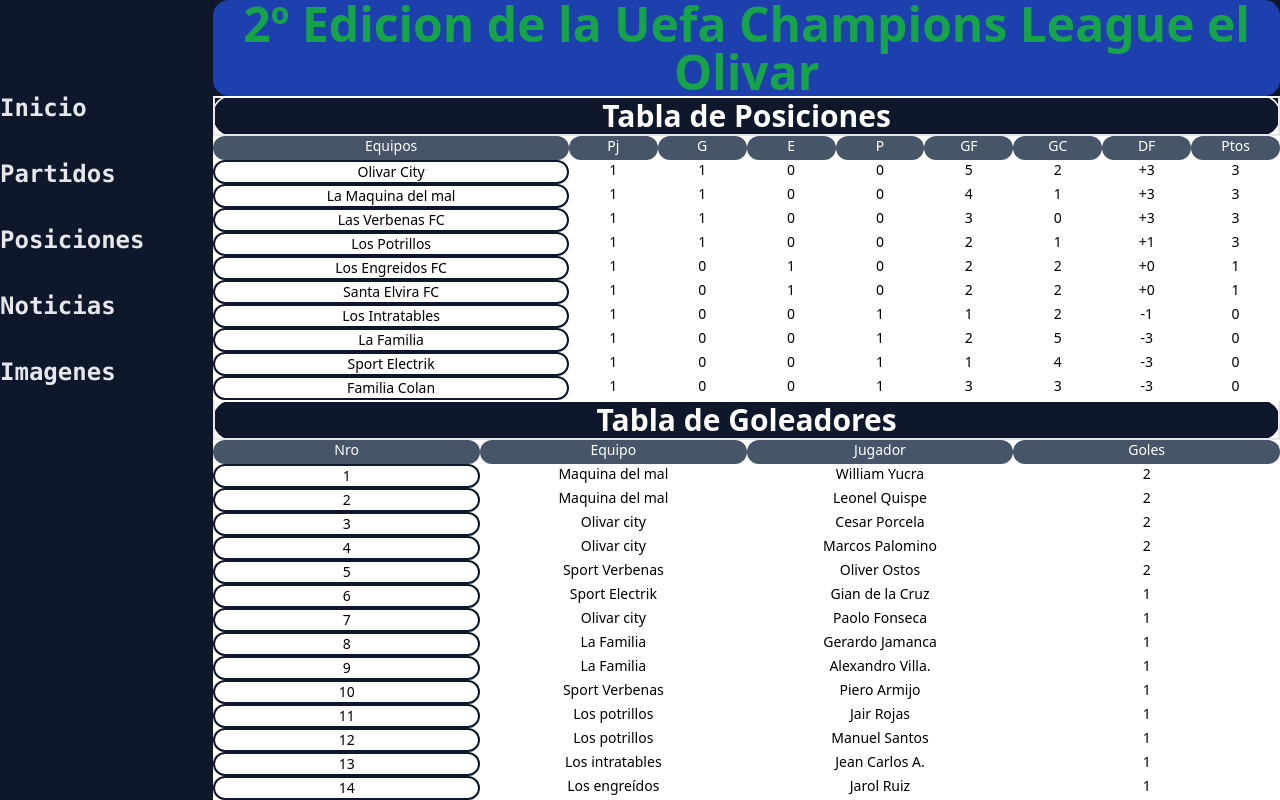
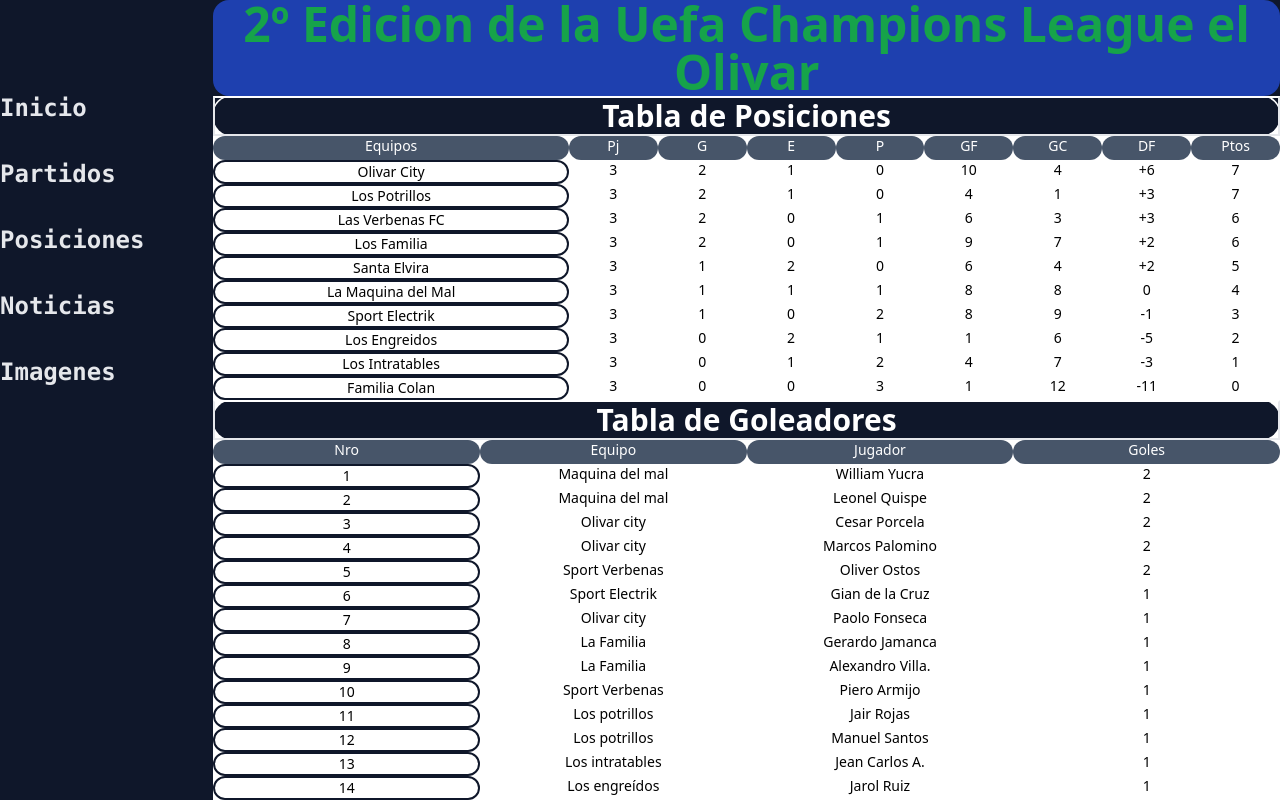
Before and after one commit to CarlosTovar1582/futbol, a React (Vite) app: page /Posiciones in a window 1280 px wide. Shown: the top 800 px of the page. Built offline with nearby package versions, Linux system fonts and the light colour scheme.

Commit message:
Update Posiciones.jsx

```diff
--- a/src/components/Posiciones.jsx
+++ b/src/components/Posiciones.jsx
@@ -24,94 +24,94 @@
                 <div className='rounded-2xl   h-6 bg-slate-600 text-sm'>Ptos</div>
                 {/* Equipos */}
                 <div className='col-span-4 ... text-black rounded-2xl border-2 border-slate-900 ... h-6 text-sm'>Olivar City</div>
-                <div className='text-black rounded-2xl  h-6 text-sm'>1</div>
+                <div className='text-black rounded-2xl  h-6 text-sm'>3</div>
+                <div className='text-black rounded-2xl  h-6 text-sm'>2</div>
                 <div className='text-black rounded-2xl  h-6 text-sm'>1</div>
                 <div className='text-black rounded-2xl  h-6 text-sm'>0</div>
-                <div className='text-black rounded-2xl  h-6 text-sm'>0</div>
-                <div className='text-black rounded-2xl  h-6 text-sm'>5</div>
+                <div className='text-black rounded-2xl  h-6 text-sm'>10</div>
+                <div className='text-black rounded-2xl  h-6 text-sm'>4</div>
+                <div className='text-black rounded-2xl  h-6 text-sm'>+6</div>
+                <div className='text-black rounded-2xl  h-6 text-sm'>7</div>
+                <div className='col-span-4 ... text-black rounded-2xl border-2 border-slate-900 ... h-6 text-sm'>Los Potrillos</div>
+                <div className='text-black rounded-2xl  h-6 text-sm'>3</div>
                 <div className='text-black rounded-2xl  h-6 text-sm'>2</div>
-                <div className='text-black rounded-2xl  h-6 text-sm'>+3</div>
-                <div className='text-black rounded-2xl  h-6 text-sm'>3</div>
-                <div className='col-span-4 ... text-black rounded-2xl border-2 border-slate-900 ... h-6 text-sm'>La Maquina del mal</div>
                 <div className='text-black rounded-2xl  h-6 text-sm'>1</div>
-                <div className='text-black rounded-2xl  h-6 text-sm'>1</div>
-                <div className='text-black rounded-2xl  h-6 text-sm'>0</div>
                 <div className='text-black rounded-2xl  h-6 text-sm'>0</div>
                 <div className='text-black rounded-2xl  h-6 text-sm'>4</div>
                 <div className='text-black rounded-2xl  h-6 text-sm'>1</div>
                 <div className='text-black rounded-2xl  h-6 text-sm'>+3</div>
+                <div className='text-black rounded-2xl  h-6 text-sm'>7</div>
+                <div className='col-span-4 ... text-black rounded-2xl border-2 border-slate-900 ... h-6 text-sm'>Las Verbenas FC</div>
                 <div className='text-black rounded-2xl  h-6 text-sm'>3</div>
-                <div className='col-span-4 ... text-black rounded-2xl border-2 border-slate-900 ... h-6 text-sm'>Las Verbenas FC</div>
+                <div className='text-black rounded-2xl  h-6 text-sm'>2</div>
+                <div className='text-black rounded-2xl  h-6 text-sm'>0</div>
+                <div className='text-black rounded-2xl  h-6 text-sm'>1</div>
+                <div className='text-black rounded-2xl  h-6 text-sm'>6</div>
+                <div className='text-black rounded-2xl  h-6 text-sm'>3</div>
+                <div className='text-black rounded-2xl  h-6 text-sm'>+3</div>
+                <div className='text-black rounded-2xl  h-6 text-sm'>6</div>
+                <div className='col-span-4 ... text-black rounded-2xl border-2 border-slate-900 ... h-6 text-sm'>Los Familia</div>
+                <div className='text-black rounded-2xl  h-6 text-sm'>3</div>
+                <div className='text-black rounded-2xl  h-6 text-sm'>2</div>
+                <div className='text-black rounded-2xl  h-6 text-sm'>0</div>
+                <div className='text-black rounded-2xl  h-6 text-sm'>1</div>
+                <div className='text-black rounded-2xl  h-6 text-sm'>9</div>
+                <div className='text-black rounded-2xl  h-6 text-sm'>7</div>
+                <div className='text-black rounded-2xl  h-6 text-sm'>+2</div>
+                <div className='text-black rounded-2xl  h-6 text-sm'>6</div>
+                <div className='col-span-4 ... text-black rounded-2xl border-2 border-slate-900 ... h-6 text-sm'>Santa Elvira</div>
+                <div className='text-black rounded-2xl  h-6 text-sm'>3</div>
+                <div className='text-black rounded-2xl  h-6 text-sm'>1</div>
+                <div className='text-black rounded-2xl  h-6 text-sm'>2</div>
+                <div className='text-black rounded-2xl  h-6 text-sm'>0</div>
+                <div className='text-black rounded-2xl  h-6 text-sm'>6</div>
+                <div className='text-black rounded-2xl  h-6 text-sm'>4</div>
+                <div className='text-black rounded-2xl  h-6 text-sm'>+2</div>
+                <div className='text-black rounded-2xl  h-6 text-sm'>5</div>
+                <div className='col-span-4 ... text-black rounded-2xl border-2 border-slate-900 ... h-6 text-sm'>La Maquina del Mal</div>
+                <div className='text-black rounded-2xl  h-6 text-sm'>3</div>
                 <div className='text-black rounded-2xl  h-6 text-sm'>1</div>
                 <div className='text-black rounded-2xl  h-6 text-sm'>1</div>
+                <div className='text-black rounded-2xl  h-6 text-sm'>1</div>
+                <div className='text-black rounded-2xl  h-6 text-sm'>8</div>
+                <div className='text-black rounded-2xl  h-6 text-sm'>8</div>
+                <div className='text-black rounded-2xl  h-6 text-sm'>0</div>
+                <div className='text-black rounded-2xl  h-6 text-sm'>4</div>
+                <div className='col-span-4 ... text-black rounded-2xl border-2 border-slate-900 ... h-6 text-sm'>Sport Electrik</div>
+                <div className='text-black rounded-2xl  h-6 text-sm'>3</div>
+                <div className='text-black rounded-2xl  h-6 text-sm'>1</div>
+                <div className='text-black rounded-2xl  h-6 text-sm'>0</div>
+                <div className='text-black rounded-2xl  h-6 text-sm'>2</div>
+                <div className='text-black rounded-2xl  h-6 text-sm'>8</div>
+                <div className='text-black rounded-2xl  h-6 text-sm'>9</div>
+                <div className='text-black rounded-2xl  h-6 text-sm'>-1</div>
+                <div className='text-black rounded-2xl  h-6 text-sm'>3</div>
+                <div className='col-span-4 ... text-black rounded-2xl border-2 border-slate-900 ... h-6 text-sm'>Los Engreidos</div>
+                <div className='text-black rounded-2xl  h-6 text-sm'>3</div>
+                <div className='text-black rounded-2xl  h-6 text-sm'>0</div>
+                <div className='text-black rounded-2xl  h-6 text-sm'>2</div>
+                <div className='text-black rounded-2xl  h-6 text-sm'>1</div>
+                <div className='text-black rounded-2xl  h-6 text-sm'>1</div>
+                <div className='text-black rounded-2xl  h-6 text-sm'>6</div>
+                <div className='text-black rounded-2xl  h-6 text-sm'>-5</div>
+                <div className='text-black rounded-2xl  h-6 text-sm'>2</div>
+                <div className='col-span-4 ... text-black rounded-2xl border-2 border-slate-900 ... h-6 text-sm'>Los Intratables</div>
+                <div className='text-black rounded-2xl  h-6 text-sm'>3</div>
+                <div className='text-black rounded-2xl  h-6 text-sm'>0</div>
+                <div className='text-black rounded-2xl  h-6 text-sm'>1</div>
+                <div className='text-black rounded-2xl  h-6 text-sm'>2</div>
+                <div className='text-black rounded-2xl  h-6 text-sm'>4</div>
+                <div className='text-black rounded-2xl  h-6 text-sm'>7</div>
+                <div className='text-black rounded-2xl  h-6 text-sm'>-3</div>
+                <div className='text-black rounded-2xl  h-6 text-sm'>1</div>
+                <div className='col-span-4 ... text-black rounded-2xl border-2 border-slate-900 ... h-6 text-sm'>Familia Colan</div>
+                <div className='text-black rounded-2xl  h-6 text-sm'>3</div>
                 <div className='text-black rounded-2xl  h-6 text-sm'>0</div>
                 <div className='text-black rounded-2xl  h-6 text-sm'>0</div>
                 <div className='text-black rounded-2xl  h-6 text-sm'>3</div>
-                <div className='text-black rounded-2xl  h-6 text-sm'>0</div>
-                <div className='text-black rounded-2xl  h-6 text-sm'>+3</div>
-                <div className='text-black rounded-2xl  h-6 text-sm'>3</div>
-                <div className='col-span-4 ... text-black rounded-2xl border-2 border-slate-900 ... h-6 text-sm'>Los Potrillos</div>
                 <div className='text-black rounded-2xl  h-6 text-sm'>1</div>
-                <div className='text-black rounded-2xl  h-6 text-sm'>1</div>
-                <div className='text-black rounded-2xl  h-6 text-sm'>0</div>
-                <div className='text-black rounded-2xl  h-6 text-sm'>0</div>
-                <div className='text-black rounded-2xl  h-6 text-sm'>2</div>
-                <div className='text-black rounded-2xl  h-6 text-sm'>1</div>
-                <div className='text-black rounded-2xl  h-6 text-sm'>+1</div>
-                <div className='text-black rounded-2xl  h-6 text-sm'>3</div>
-                <div className='col-span-4 ... text-black rounded-2xl border-2 border-slate-900 ... h-6 text-sm'>Los Engreidos FC</div>
-                <div className='text-black rounded-2xl  h-6 text-sm'>1</div>
-                <div className='text-black rounded-2xl  h-6 text-sm'>0</div>
-                <div className='text-black rounded-2xl  h-6 text-sm'>1</div>
-                <div className='text-black rounded-2xl  h-6 text-sm'>0</div>
-                <div className='text-black rounded-2xl  h-6 text-sm'>2</div>
-                <div className='text-black rounded-2xl  h-6 text-sm'>2</div>
-                <div className='text-black rounded-2xl  h-6 text-sm'>+0</div>
-                <div className='text-black rounded-2xl  h-6 text-sm'>1</div>
-                <div className='col-span-4 ... text-black rounded-2xl border-2 border-slate-900 ... h-6 text-sm'>Santa Elvira FC</div>
-                <div className='text-black rounded-2xl  h-6 text-sm'>1</div>
-                <div className='text-black rounded-2xl  h-6 text-sm'>0</div>
-                <div className='text-black rounded-2xl  h-6 text-sm'>1</div>
-                <div className='text-black rounded-2xl  h-6 text-sm'>0</div>
-                <div className='text-black rounded-2xl  h-6 text-sm'>2</div>
-                <div className='text-black rounded-2xl  h-6 text-sm'>2</div>
-                <div className='text-black rounded-2xl  h-6 text-sm'>+0</div>
-                <div className='text-black rounded-2xl  h-6 text-sm'>1</div>
-                <div className='col-span-4 ... text-black rounded-2xl border-2 border-slate-900 ... h-6 text-sm'>Los Intratables</div>
-                <div className='text-black rounded-2xl  h-6 text-sm'>1</div>
-                <div className='text-black rounded-2xl  h-6 text-sm'>0</div>
-                <div className='text-black rounded-2xl  h-6 text-sm'>0</div>
-                <div className='text-black rounded-2xl  h-6 text-sm'>1</div>
-                <div className='text-black rounded-2xl  h-6 text-sm'>1</div>
-                <div className='text-black rounded-2xl  h-6 text-sm'>2</div>
-                <div className='text-black rounded-2xl  h-6 text-sm'>-1</div>
-                <div className='text-black rounded-2xl  h-6 text-sm'>0</div>
-                <div className='col-span-4 ... text-black rounded-2xl border-2 border-slate-900 ... h-6 text-sm'>La Familia</div>
-                <div className='text-black rounded-2xl  h-6 text-sm'>1</div>
-                <div className='text-black rounded-2xl  h-6 text-sm'>0</div>
-                <div className='text-black rounded-2xl  h-6 text-sm'>0</div>
-                <div className='text-black rounded-2xl  h-6 text-sm'>1</div>
-                <div className='text-black rounded-2xl  h-6 text-sm'>2</div>
-                <div className='text-black rounded-2xl  h-6 text-sm'>5</div>
-                <div className='text-black rounded-2xl  h-6 text-sm'>-3</div>
-                <div className='text-black rounded-2xl  h-6 text-sm'>0</div>
-                <div className='col-span-4 ... text-black rounded-2xl border-2 border-slate-900 ... h-6 text-sm'>Sport Electrik</div>
-                <div className='text-black rounded-2xl  h-6 text-sm'>1</div>
-                <div className='text-black rounded-2xl  h-6 text-sm'>0</div>
-                <div className='text-black rounded-2xl  h-6 text-sm'>0</div>
-                <div className='text-black rounded-2xl  h-6 text-sm'>1</div>
-                <div className='text-black rounded-2xl  h-6 text-sm'>1</div>
-                <div className='text-black rounded-2xl  h-6 text-sm'>4</div>
-                <div className='text-black rounded-2xl  h-6 text-sm'>-3</div>
-                <div className='text-black rounded-2xl  h-6 text-sm'>0</div>
-                <div className='col-span-4 ... text-black rounded-2xl border-2 border-slate-900 ... h-6 text-sm'>Familia Colan</div>
-                <div className='text-black rounded-2xl  h-6 text-sm'>1</div>
-                <div className='text-black rounded-2xl  h-6 text-sm'>0</div>
-                <div className='text-black rounded-2xl  h-6 text-sm'>0</div>
-                <div className='text-black rounded-2xl  h-6 text-sm'>1</div>
-                <div className='text-black rounded-2xl  h-6 text-sm'>3</div>
-                <div className='text-black rounded-2xl  h-6 text-sm'>3</div>
-                <div className='text-black rounded-2xl  h-6 text-sm'>-3</div>
+                <div className='text-black rounded-2xl  h-6 text-sm'>12</div>
+                <div className='text-black rounded-2xl  h-6 text-sm'>-11</div>
                 <div className='text-black rounded-2xl  h-6 text-sm'>0</div>
 
 
```
